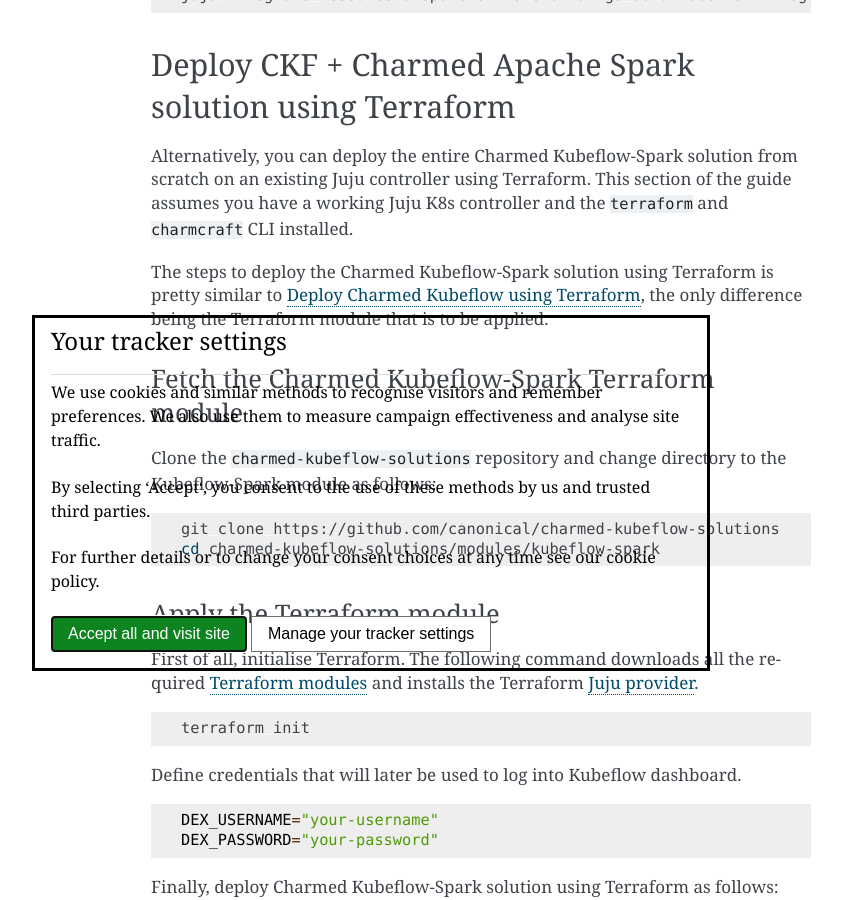
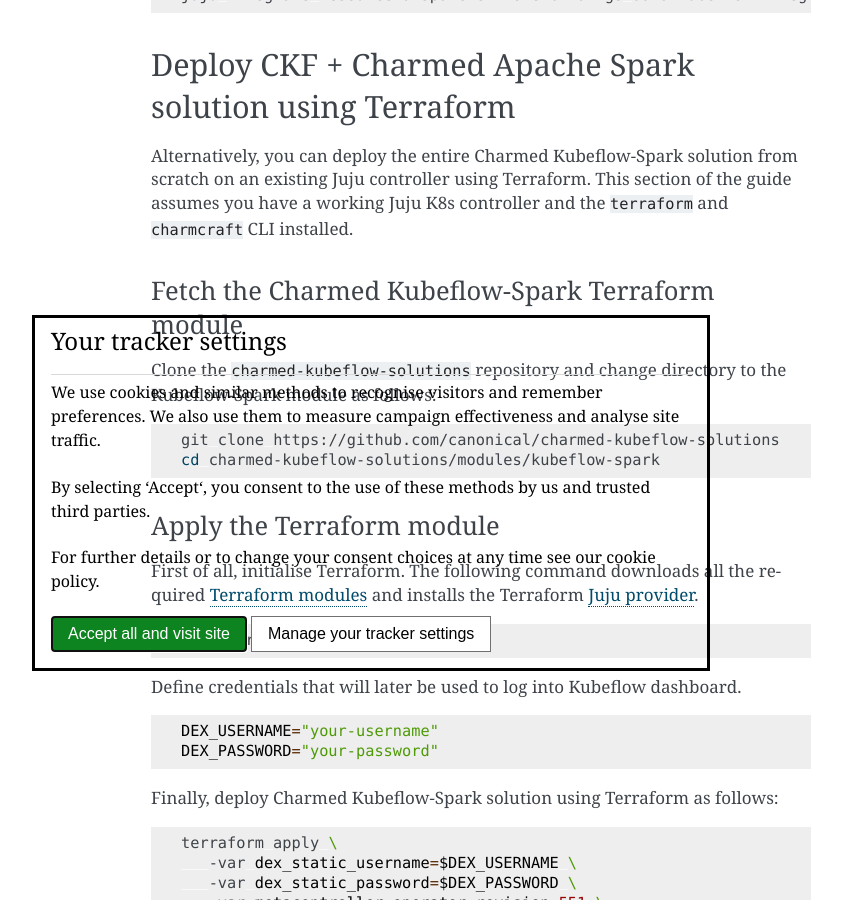
Before and after one commit to canonical/charmed-kubeflow-documentation, a Sphinx documentation site: the page built from docs/how-to/manage/integrate-spark.rst, in a window 1280 px wide and 900 px high, scrolled down 3961 px. Shown: the whole window, without its empty margins (269-1111 px from the left). Built offline with Sphinx 7.4.7, drawn with Linux system fonts in a browser that asks for light colours.

Commit message:
Remove ambiguous section

```diff
--- a/docs/how-to/manage/integrate-spark.rst
+++ b/docs/how-to/manage/integrate-spark.rst
@@ -216,10 +216,6 @@
 Alternatively, you can deploy the entire Charmed Kubeflow-Spark solution from scratch on an existing Juju controller using Terraform.
 This section of the guide assumes you have a working Juju K8s controller and the ``terraform`` and ``charmcraft`` CLI installed.
 
-The steps to deploy the Charmed Kubeflow-Spark solution using Terraform is pretty similar to
-:ref:`Deploy Charmed Kubeflow using Terraform <install_terraform>`, the only difference being the Terraform module that is to be
-applied.
-
 .. _fetch_kubeflow_spark_terraform_module:
 
 ~~~~~~~~~~~~~~~~~~~~~~~~~~~~~~~~~~~~~~~~~~~~~~~~~~~
```
